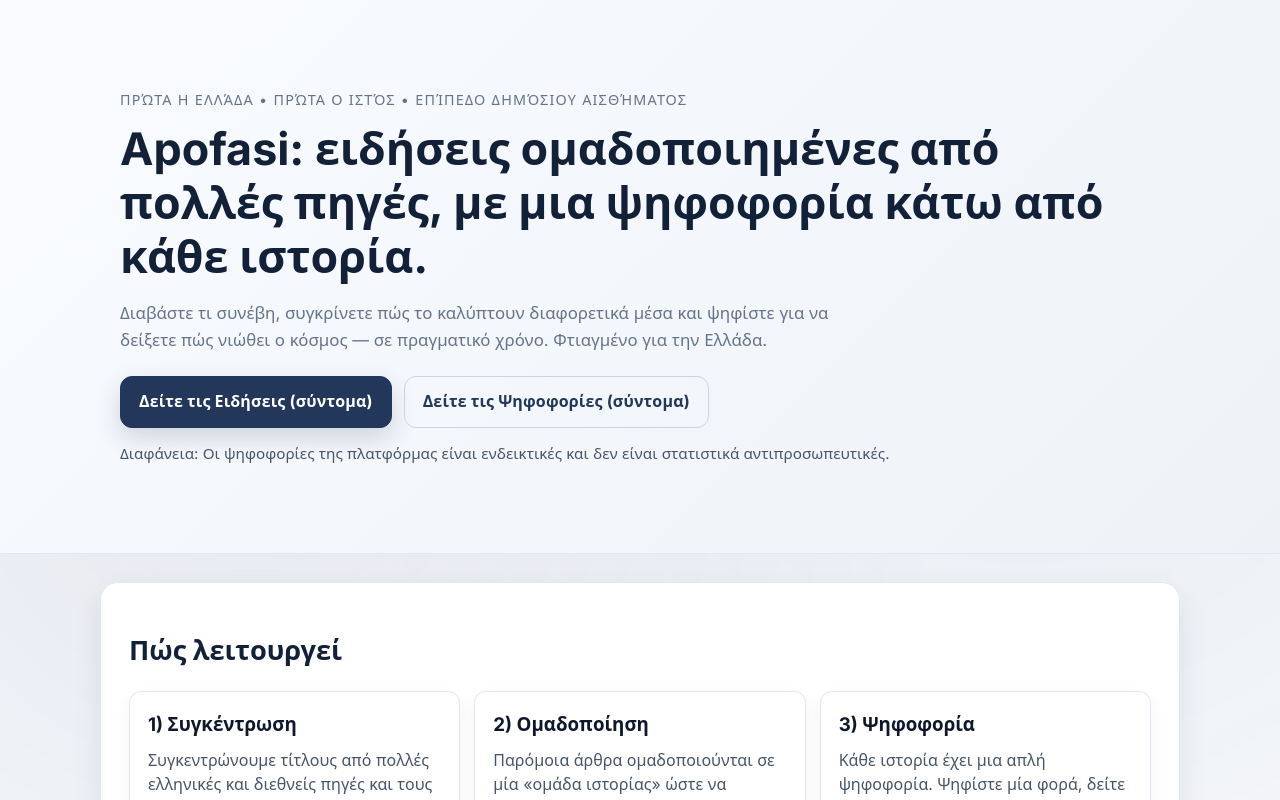
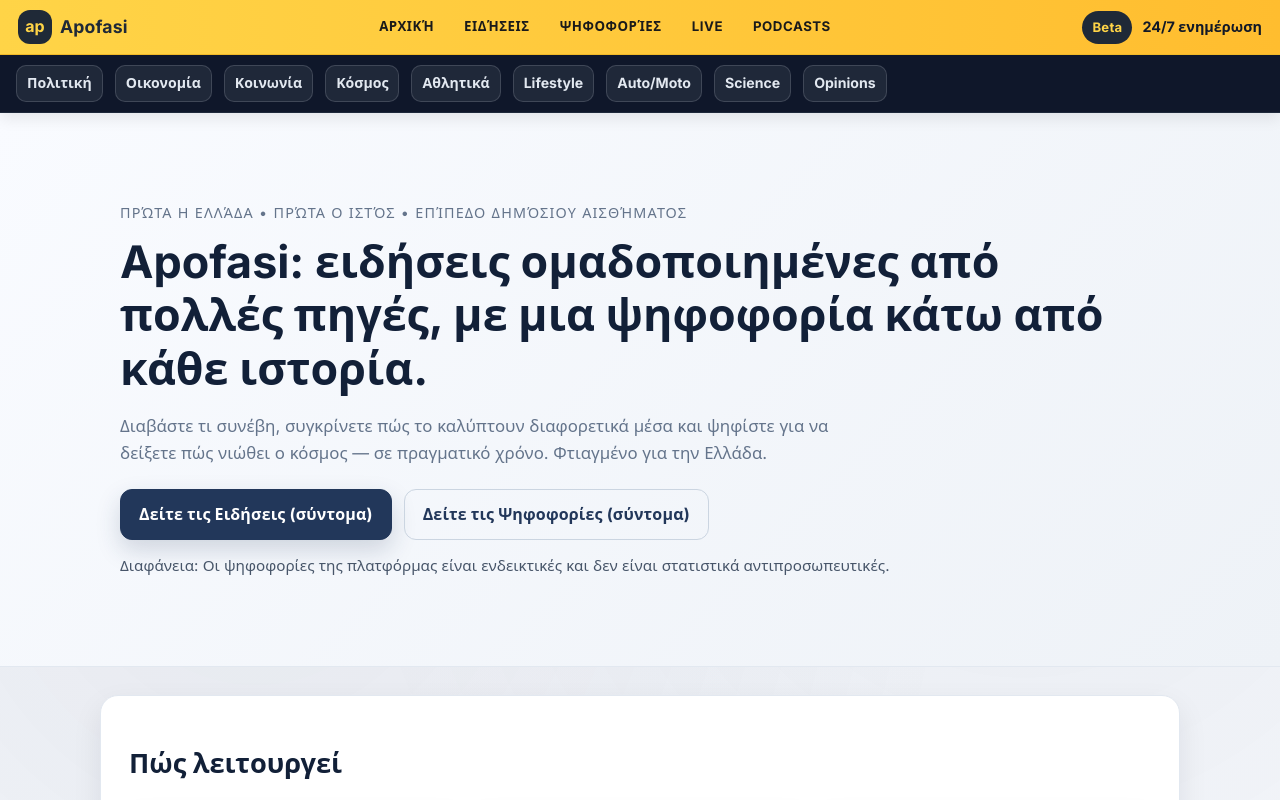
Before and after one commit to Antoniskp/apofasi, a React (Vite) app in the folder client/: page / in a window 1280 px wide. Shown: the top 800 px of the page. Built offline with nearby package versions, Linux system fonts and the light colour scheme.

Commit message:
Add stacked navigation bars

```diff
--- a/client/src/App.jsx
+++ b/client/src/App.jsx
@@ -1,4 +1,5 @@
 import { BrowserRouter, Routes, Route } from "react-router-dom";
+import MenuBars from "./components/MenuBars.jsx";
 import Home from "./pages/Home.jsx";
 import News from "./pages/News.jsx";
 import Polls from "./pages/Polls.jsx";
@@ -6,11 +7,16 @@ import Polls from "./pages/Polls.jsx";
 function App() {
   return (
     <BrowserRouter>
-      <Routes>
-        <Route path="/" element={<Home />} />
-        <Route path="/news" element={<News />} />
-        <Route path="/polls" element={<Polls />} />
-      </Routes>
+      <div className="page-shell">
+        <MenuBars />
+        <main className="page-main">
+          <Routes>
+            <Route path="/" element={<Home />} />
+            <Route path="/news" element={<News />} />
+            <Route path="/polls" element={<Polls />} />
+          </Routes>
+        </main>
+      </div>
     </BrowserRouter>
   );
 }
--- /dev/null
+++ b/client/src/components/MenuBars.jsx
@@ -0,0 +1,57 @@
+import { Link } from "react-router-dom";
+
+const topMenu = [
+  { label: "Αρχική", to: "/" },
+  { label: "Ειδήσεις", to: "/news" },
+  { label: "Ψηφοφορίες", to: "/polls" },
+  { label: "LIVE", to: "/news" },
+  { label: "Podcasts", to: "/news" }
+];
+
+const bottomMenu = [
+  "Πολιτική",
+  "Οικονομία",
+  "Κοινωνία",
+  "Κόσμος",
+  "Αθλητικά",
+  "Lifestyle",
+  "Auto/Moto",
+  "Science",
+  "Opinions"
+];
+
+export default function MenuBars() {
+  return (
+    <div className="menu-shell">
+      <div className="menu-top">
+        <div className="menu-brand">
+          <span className="brand-mark">ap</span>
+          <Link to="/" className="brand-wordmark">
+            Apofasi
+          </Link>
+        </div>
+
+        <nav className="menu-links" aria-label="Top navigation">
+          {topMenu.map((item) => (
+            <Link key={item.label} to={item.to} className="menu-link">
+              {item.label}
+            </Link>
+          ))}
+        </nav>
+
+        <div className="menu-meta">
+          <span className="menu-badge">Beta</span>
+          <span className="menu-clock">24/7 ενημέρωση</span>
+        </div>
+      </div>
+
+      <div className="menu-bottom" aria-label="Categories">
+        {bottomMenu.map((item) => (
+          <span key={item} className="menu-pill">
+            {item}
+          </span>
+        ))}
+      </div>
+    </div>
+  );
+}
--- a/client/src/index.css
+++ b/client/src/index.css
@@ -24,6 +24,133 @@ body {
   color: var(--ink-strong);
   line-height: 1.6;
   -webkit-font-smoothing: antialiased;
+}
+
+.page-shell {
+  min-height: 100vh;
+  background: var(--page-bg);
+  color: var(--ink-strong);
+}
+
+.page-main {
+  display: block;
+}
+
+.menu-shell {
+  position: sticky;
+  top: 0;
+  z-index: 30;
+  box-shadow: 0 6px 14px rgba(0, 0, 0, 0.08);
+}
+
+.menu-top {
+  display: flex;
+  align-items: center;
+  justify-content: space-between;
+  gap: 14px;
+  padding: 10px 18px;
+  background: linear-gradient(90deg, #ffd447 0%, #ffbd2f 100%);
+  border-bottom: 1px solid #f1b928;
+}
+
+.menu-brand {
+  display: inline-flex;
+  align-items: center;
+  gap: 8px;
+  font-weight: 800;
+  letter-spacing: 0.01em;
+}
+
+.brand-mark {
+  display: inline-flex;
+  align-items: center;
+  justify-content: center;
+  width: 34px;
+  height: 34px;
+  border-radius: 12px;
+  background: #1f2937;
+  color: #ffd447;
+  text-transform: lowercase;
+  font-weight: 800;
+}
+
+.brand-wordmark {
+  font-size: 1.1rem;
+  color: #1f2937;
+}
+
+.menu-links {
+  display: flex;
+  align-items: center;
+  gap: 10px;
+  flex: 1;
+  justify-content: center;
+  flex-wrap: wrap;
+}
+
+.menu-link {
+  display: inline-flex;
+  align-items: center;
+  justify-content: center;
+  padding: 6px 10px;
+  border-radius: 10px;
+  font-weight: 700;
+  text-transform: uppercase;
+  font-size: 0.83rem;
+  letter-spacing: 0.04em;
+  color: #1a1a1a;
+  transition: background 120ms ease, transform 120ms ease;
+}
+
+.menu-link:hover {
+  background: rgba(17, 24, 39, 0.08);
+  transform: translateY(-1px);
+}
+
+.menu-meta {
+  display: inline-flex;
+  align-items: center;
+  gap: 10px;
+  color: #1f2937;
+  font-weight: 700;
+}
+
+.menu-badge {
+  background: #1f2937;
+  color: #ffd447;
+  padding: 6px 10px;
+  border-radius: 999px;
+  font-size: 0.82rem;
+  letter-spacing: 0.02em;
+}
+
+.menu-clock {
+  font-size: 0.9rem;
+  color: #111827;
+}
+
+.menu-bottom {
+  display: flex;
+  align-items: center;
+  gap: 12px;
+  padding: 10px 16px;
+  background: #0f172a;
+  color: #e2e8f0;
+  overflow-x: auto;
+  border-bottom: 1px solid #1e293b;
+}
+
+.menu-pill {
+  display: inline-flex;
+  align-items: center;
+  padding: 6px 10px;
+  border-radius: 10px;
+  background: rgba(226, 232, 240, 0.08);
+  border: 1px solid rgba(226, 232, 240, 0.16);
+  font-weight: 700;
+  font-size: 0.88rem;
+  white-space: nowrap;
+  cursor: default;
 }
 
 a {
```
